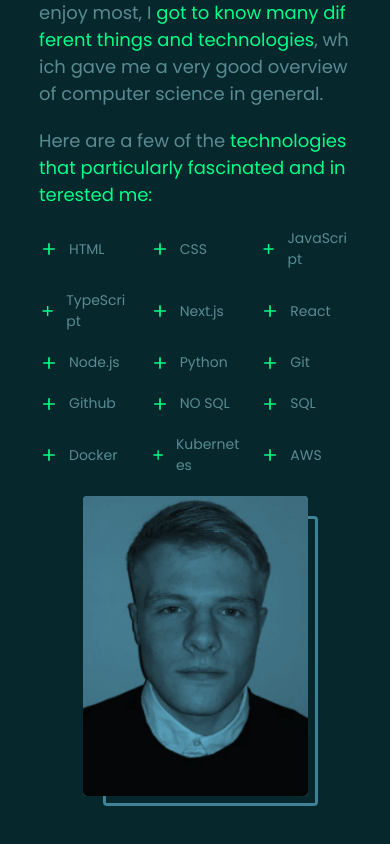
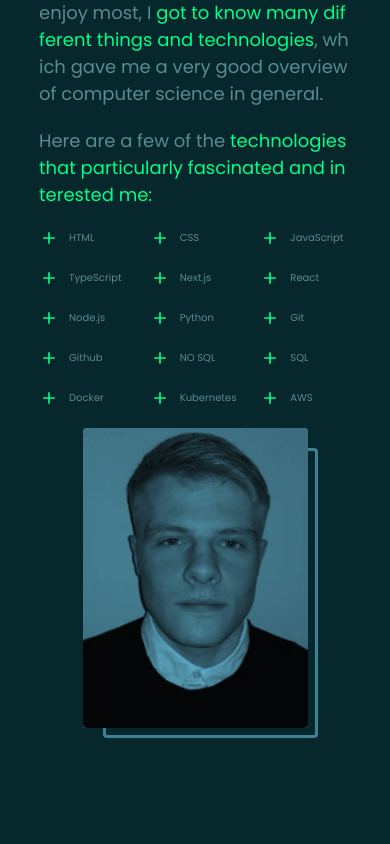
Before and after one commit to NiclasDev63/PortfolioWebsiteV2, a React (Create React App) app: page / in a window 390 px wide. Shown: the part 1535-2379 px from the top of the page. Built offline with nearby package versions, Linux system fonts and the light colour scheme.

Commit message:
changed font size of skills

```diff
--- a/src/Sections/AboutMe/AboutMe.module.css
+++ b/src/Sections/AboutMe/AboutMe.module.css
@@ -127,6 +127,11 @@
         font-size: var(--font-size-5);
     }
 
+
+    .skill {
+        font-size: var(--font-size-1);
+    }
+
     .imgContainer {
         position: relative;
         height: 30rem;
```
